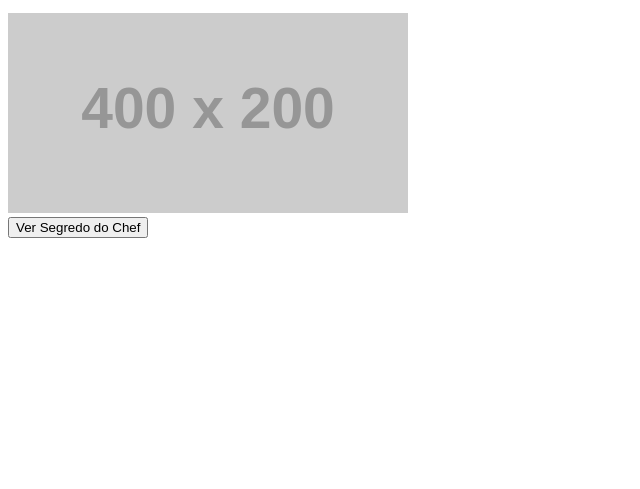
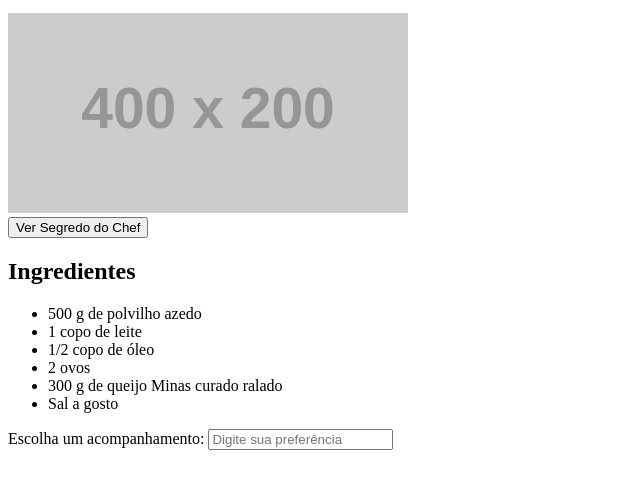
Before and after one commit to GdARLelis/receita-interativa, a plain HTML site: page index.html in a window 1280 px wide. Shown: the part 101-590 px from the top of the page, without its empty margins (0-640 px from the left). Drawn offline with Linux system fonts and the light colour scheme; placeholder pictures from the web are drawn by us.

Commit message:
feat: adiciona ingredientes e acompanhamentos

```diff
--- a/index.html
+++ b/index.html
@@ -20,9 +20,7 @@
       />
     </header>
     <section>
-      <button popovertarget="segredo">
-        Ver Segredo do Chef
-      </button>
+      <button popovertarget="segredo">Ver Segredo do Chef</button>
       <div id="segredo" popover="auto">
         <h2>O segredo da receita</h2>
         <p>
@@ -30,5 +28,32 @@
         </p>
       </div>
     </section>
+
+    <section>
+      <h2>Ingredientes</h2>
+
+      <ul>
+        <li>500 g de polvilho azedo</li>
+        <li>1 copo de leite</li>
+        <li>1/2 copo de óleo</li>
+        <li>2 ovos</li>
+        <li>300 g de queijo Minas curado ralado</li>
+        <li>Sal a gosto</li>
+      </ul>
+
+      <label for="acompanhamento"> Escolha um acompanhamento: </label>
+
+      <input
+        id="acompanhamento"
+        list="bebidas"
+        placeholder="Digite sua preferência"
+      />
+
+      <datalist id="bebidas">
+        <option value="Café"></option>
+        <option value="Guaraná"></option>
+        <option value="Doce de Leite"></option>
+      </datalist>
+    </section>
   </body>
 </html>
```
